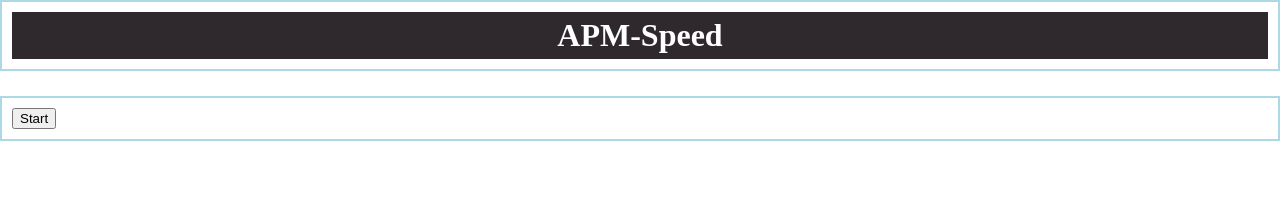
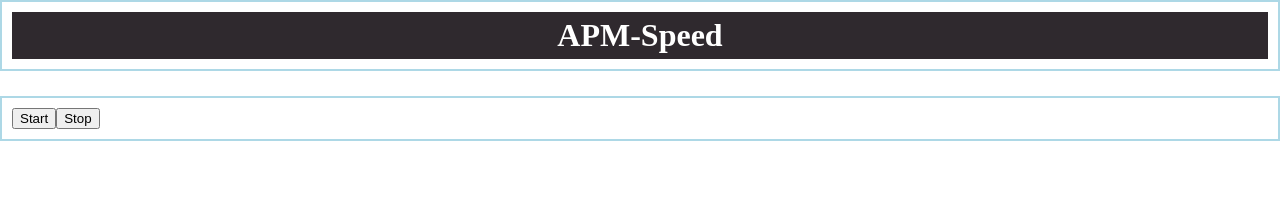
Before and after one commit to Noelcarino/APM-Speed, a React (Create React App) app in the folder apm-speed/: page / in a window 1280 px wide. Shown: the top 198 px of the page. Built offline with nearby package versions, Linux system fonts and the light colour scheme.

Commit message:
6/09 | added to methods to controller component (stop/start)

```diff
--- a/apm-speed/src/components/Controls.js
+++ b/apm-speed/src/components/Controls.js
@@ -3,15 +3,30 @@ import React from 'react';
 export default class Controls extends React.Component {
     constructor(props){
         super(props);
+        this.state = {
+            timerStarted: false
+        }
         this.startTimer = this.startTimer.bind(this);
+        this.stopTimer = this.stopTimer.bind(this);
     }
     startTimer(){
-        console.log("hello");
+        if (!this.state.timerStarted) {
+            this.setState({timerStarted: true});
+            console.log("timer started");
+        } else console.log("timer running");
+    }
+    stopTimer(){
+        if (!this.state.timerStarted) console.log("timer not started");
+        else {
+            this.setState({timerStarted: false})
+            console.log("timer stopped");
+        }
     }
     render(){
         return (
             <div className="controller-btn-container">
                 <button onClick={this.startTimer}>Start</button>
+                <button onClick={this.stopTimer}>Stop</button>
             </div>
         )
     }
```
